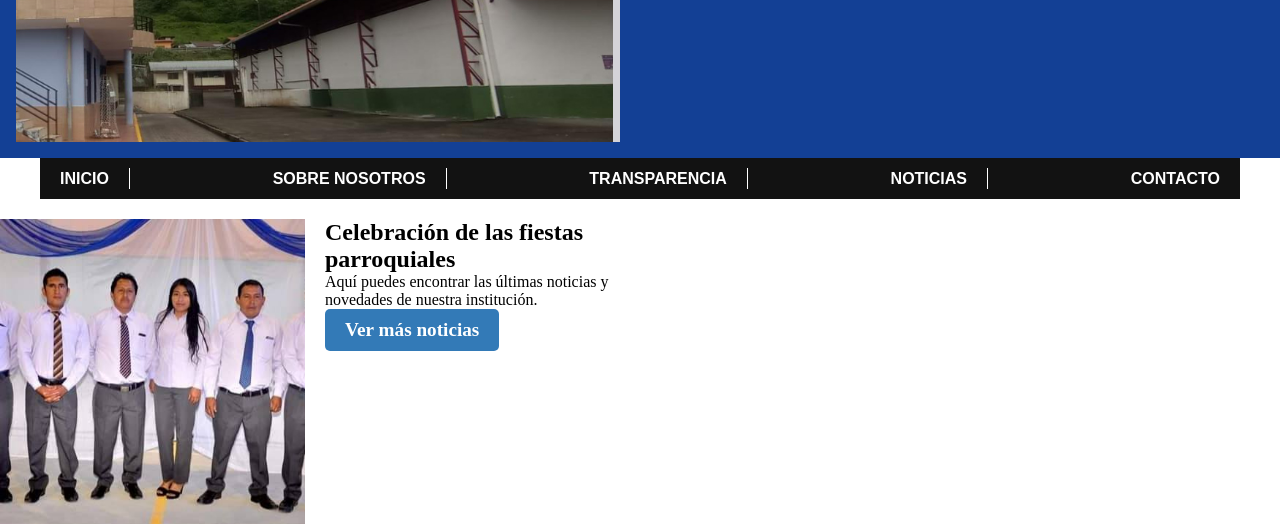
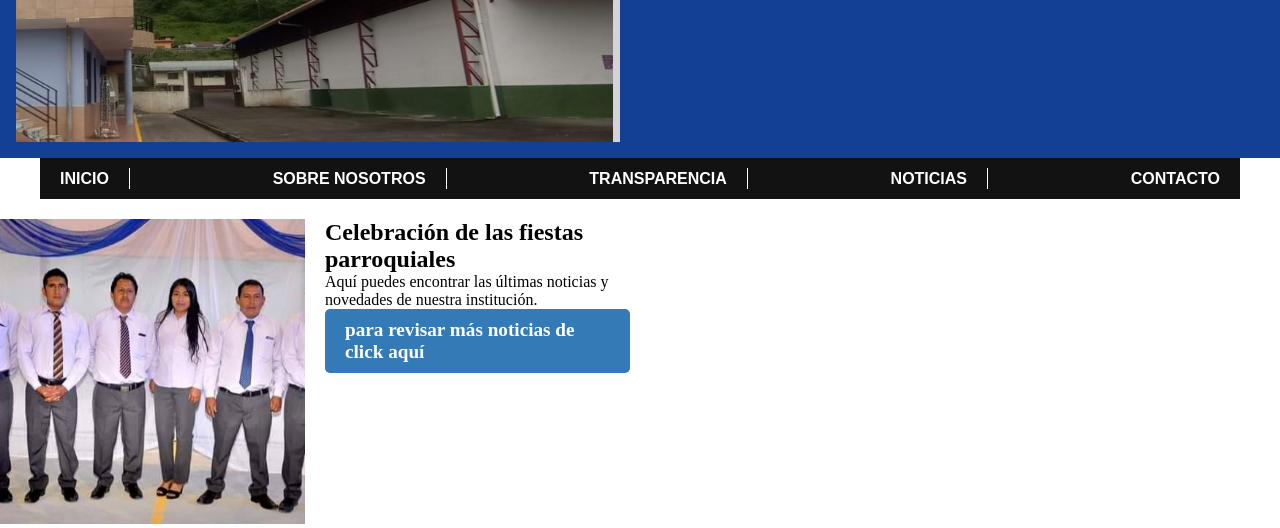
Before and after one commit to tarjoCosmar/webzu-ac, a plain HTML site: page noticias.html in a window 1280 px wide. Shown: the part 374-902 px from the top of the page. Drawn offline with nearby package versions, Linux system fonts and the light colour scheme.

Commit message:
prueba computador local

```diff
--- a/noticias.html
+++ b/noticias.html
@@ -37,7 +37,7 @@
     <div class="news-content">
       <h2>Celebración de las fiestas parroquiales</h2>
       <p>Aquí puedes encontrar las últimas noticias y novedades de nuestra institución.</p>
-      <a href="noticias.html" class="btn btn-primary">Ver más noticias</a>
+      <a href="noticias.html" class="btn btn-primary">para revisar más noticias de click aquí</a>
     </div>
   </section>
  <script src="https://unpkg.com/swiper/swiper-bundle.min.js"></script>
```
